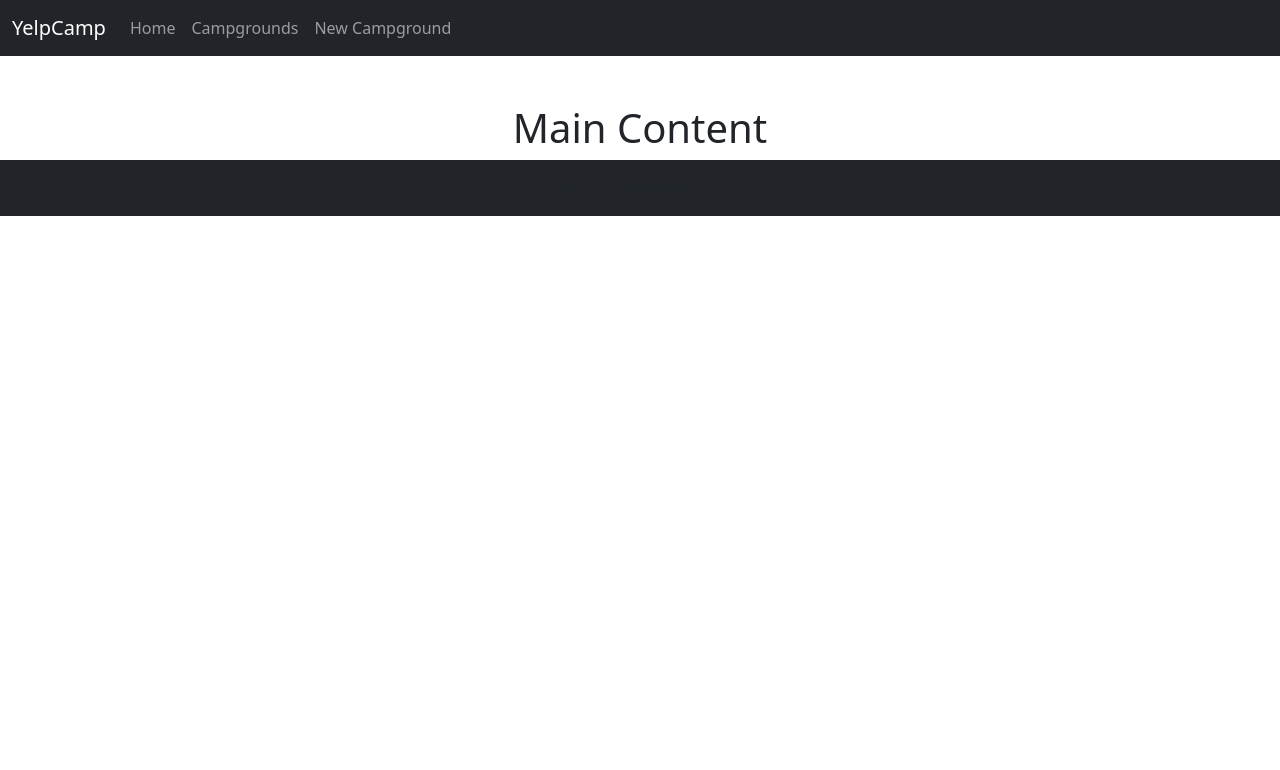
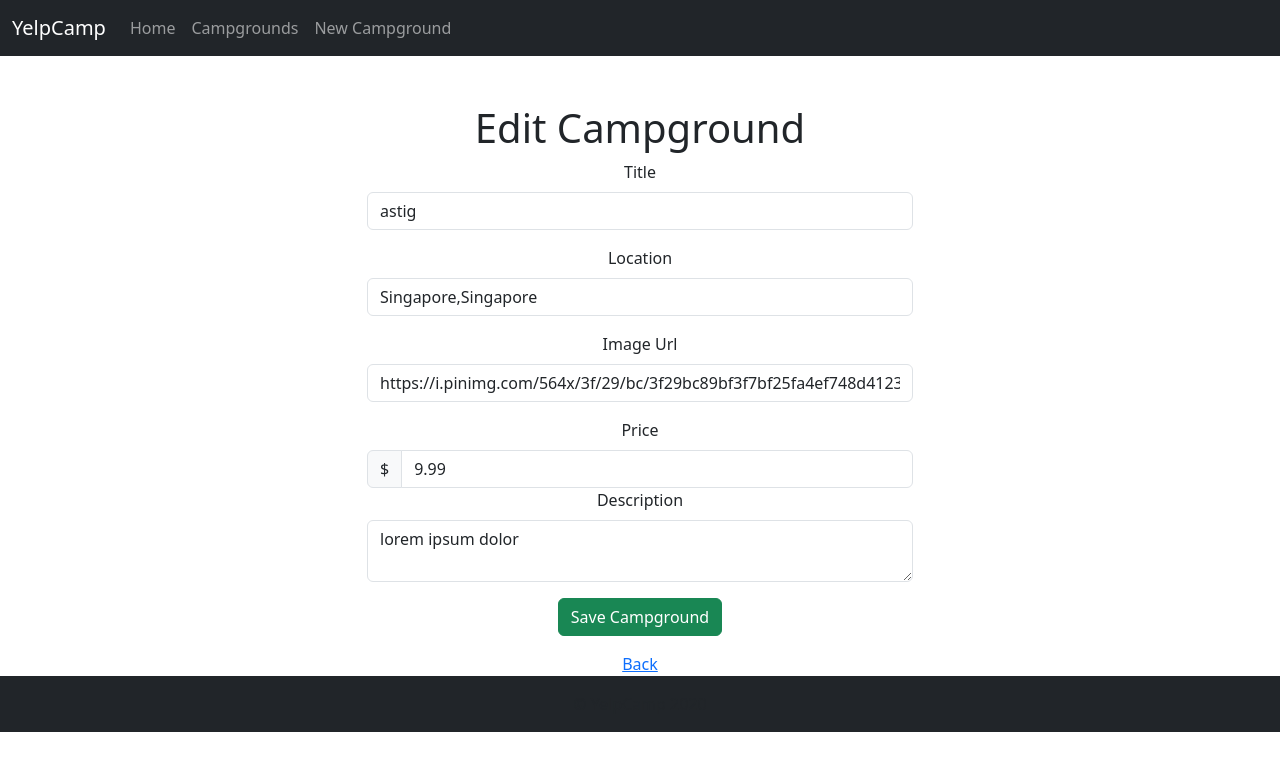
Before and after one commit to fafansin/yelp, a React (Create React App) app in the folder client/: page /campgrounds/1/edit in a window 1280 px wide. Shown: the top 770 px of the page. Built offline with nearby package versions, Linux system fonts and the light colour scheme.

Commit message:
converted all campground pages from ejs to jsx

```diff
--- a/client/src/App.js
+++ b/client/src/App.js
@@ -1,13 +1,14 @@
 import './App.css';
 import Header from './components/Header';
 import Footer from './components/Footer';
+import { Outlet } from 'react-router-dom';
 
 function App() {
   return (
     <div className="App">
       <Header/>
-      <main class="container mt-5">
-          <h1>Main Content</h1>
+      <main className="container mt-5">
+        <Outlet />
       </main>
       <Footer />
     </div>
--- /dev/null
+++ b/client/src/components/Campground.jsx
@@ -0,0 +1,25 @@
+import React from 'react'
+
+function Campground({campground}) {
+  return (
+    <div className="card mb-3">
+      <div className="row">
+        <div className="col-md-4">
+            <img src={campground.image} className="img-fluid" alt={campground.title}/>
+        </div>
+        <div className="col-md-8">
+          <div className="card-body">
+            <h5 className="card-title">{campground.title}</h5>
+            <p className="card-text">{campground.description}</p>
+            <p className="card-text">
+              <small className="text-muted">{campground.location}</small>
+            </p>
+            <a className="btn btn-primary" href={`/campgrounds/${campground.id}`}>View {campground.title}</a>
+          </div>
+        </div>
+      </div>
+    </div>
+  )
+}
+
+export default Campground
--- a/client/src/components/Footer.jsx
+++ b/client/src/components/Footer.jsx
@@ -2,9 +2,9 @@ import React from 'react'
 
 function Footer() {
   return (
-    <footer class="footer bg-dark py-3 mt-auto">
-      <div class="container">
-        <span class="text-muted">&copy; YelpCamp 2020</span>
+    <footer className="footer bg-dark py-3 mt-auto">
+      <div className="container">
+        <span className="text-muted">&copy; YelpCamp 2020</span>
       </div>
     </footer>
   )
--- a/client/src/index.js
+++ b/client/src/index.js
@@ -1,15 +1,59 @@
 import React from 'react';
 import ReactDOM from 'react-dom/client';
+import reportWebVitals from './reportWebVitals';
+import { createBrowserRouter, RouterProvider} from 'react-router-dom';
 import './index.css';
+import 'bootstrap/dist/css/bootstrap.min.css';
+
 import App from './App';
-import reportWebVitals from './reportWebVitals';
-import 'bootstrap/dist/css/bootstrap.min.css'
+import Error from './pages/Error';
+import Index from './pages/Index';
+import New from './pages/New';
+import Show from './pages/Show';
+import Edit from './pages/Edit';
+
+function getCampgrounds(){
+  return [
+    {
+      id:1001,
+      title:"astig",
+      image:'https://i.pinimg.com/564x/3f/29/bc/3f29bc89bf3f7bf25fa4ef748d412385.jpg',
+      price:9.99,
+      description:'lorem ipsum dolor',
+      location:'Singapore,Singapore'
+    },
+  ]
+}
+
+function getCampground(){
+  return {
+    id:1001,
+    title:"astig",
+    image:'https://i.pinimg.com/564x/3f/29/bc/3f29bc89bf3f7bf25fa4ef748d412385.jpg',
+    price:9.99,
+    description:'lorem ipsum dolor',
+    location:'Singapore,Singapore'
+  };
+}
+
+const router = createBrowserRouter([
+  {
+    path:'/',
+    element:<App />,
+    errorPage:<Error />,
+    children:[
+      { index:true, element: <Index />, loader:getCampgrounds},
+      { path:"/campgrounds/new", element: <New />},
+      { path:"/campgrounds/:id", element: <Show />, loader:getCampground},
+      { path:"/campgrounds/:id/edit", element: <Edit />, loader:getCampground},
+    ]
+  }
+])
+
 
 const root = ReactDOM.createRoot(document.getElementById('root'));
 root.render(
-  <React.StrictMode>
-    <App />
-  </React.StrictMode>
+  <RouterProvider router={router}/>
 );
 
 // If you want to start measuring performance in your app, pass a function
--- /dev/null
+++ b/client/src/pages/Edit.jsx
@@ -0,0 +1,65 @@
+import React from 'react';
+import { useLoaderData } from 'react-router-dom';
+
+function Edit() {
+
+  const campground = useLoaderData();
+  return (
+    <div className="Edit row">
+      <h1 className="text-center">Edit Campground</h1>
+      <div className="col-6 offset-3">
+          <form action={`/campgrounds/${campground.id}/?_method=PUT`} method="POST">
+              <div className="mb-3">
+                  <label className="form-label" for="title">Title</label>
+                  <input className="form-control"
+                    type="text" name="title"
+                    id="title"
+                    placeholder="Campground Title"
+                    value={campground.title}/>
+              </div>
+              <div className="mb-3">
+                  <label className="form-label" for="location">Location</label>
+                  <input className="form-control"
+                    type="text"
+                    name="location"
+                    id="location"
+                    placeholder="Location"
+                    value={campground.location}/>
+              </div>
+              <div className="mb-3">
+                  <label className="form-label" for="image">Image Url</label>
+                  <input className="form-control"
+                    type="text"
+                    name="image"
+                    id="image"
+                    placeholder="Image"
+                    value={campground.image}/>
+              </div>
+              <div className="mb-r">
+                  <label className="form-label" for="price">Price</label>
+                  <div className="input-group">
+                      <span className="input-group-text">$</span>
+                      <input type="text"
+                        name="price"
+                        id="price"
+                        className="form-control"
+                        placeholder="0.00"
+                        value={campground.price}/>
+                  </div>
+              </div>
+              <div className="mb-3">
+                  <label className="form-label" for="description">Description</label>
+                  <textarea className="form-control" name="description" id="description"
+                    placeholder="Description">{campground.description}</textarea>
+              </div>
+              <div className="mb-3">
+                  <button className="btn btn-success">Save Campground</button>
+              </div>
+          </form>
+          <a href={`/campgrounds/${campground.id}`}>Back</a>
+      </div>
+    </div>
+  )
+}
+
+export default Edit
--- /dev/null
+++ b/client/src/pages/Error.jsx
@@ -0,0 +1,11 @@
+import React from 'react'
+
+function Error() {
+  return (
+    <div className="Error">
+      <h1>Page not found</h1>
+    </div>
+  )
+}
+
+export default Error
--- /dev/null
+++ b/client/src/pages/Index.jsx
@@ -0,0 +1,18 @@
+import React from 'react';
+import {useLoaderData} from 'react-router-dom';
+import Campground from '../components/Campground';
+
+function Index() {
+  const campgrounds = useLoaderData();
+
+  return (
+    <div className="Campgrounds">
+      <h1>All Campgrounds</h1>
+      {campgrounds.map(campground => (
+        <Campground key={campground.title} campground={campground}/>
+      ))}
+    </div>
+  )
+}
+
+export default Index
--- /dev/null
+++ b/client/src/pages/New.jsx
@@ -0,0 +1,62 @@
+import React from 'react'
+
+function New() {
+  return (
+    <div className="row">
+      <h1 className="text-center">New Campground</h1>
+      <div className="col-6 offset-3">
+          <form action="/campgrounds" method="POST">
+              <div className="mb-3">
+                  <label className="form-label" for="title">Title</label>
+                  <input className="form-control"
+                    type="text"
+                    name="title"
+                    id="title"
+                    placeholder="Campground Title"/>
+              </div>
+              <div className="mb-3">
+                  <label className="form-label" for="location">Location</label>
+                  <input className="form-control"
+                    type="text"
+                    name="location"
+                    id="location"
+                    placeholder="Location"/>
+              </div>
+              <div className="mb-3">
+                  <label className="form-label" for="image">Image Url</label>
+                  <input className="form-control"
+                    type="text"
+                    name="image"
+                    id="image"
+                    placeholder="Image"/>
+              </div>
+              <div className="mb-r">
+                  <label className="form-label" for="price">Price</label>
+                  <div className="input-group">
+                      <span className="input-group-text">$</span>
+                      <input type="text"
+                        name="price"
+                        id="price"
+                        className="form-control"
+                        placeholder="0.00"/>
+                  </div>
+              </div>
+              <div className="mb-3">
+                  <label className="form-label" for="description">Description</label>
+                  <textarea
+                    className="form-control"
+                    name="description"
+                    id="description"
+                    placeholder="Description"></textarea>
+              </div>
+              <div className="mb-3">
+                  <button className="btn btn-success">Add Campground</button>
+              </div>
+          </form>
+          <a href="/campgrounds">All Campgrounds</a>
+      </div>
+    </div>
+  )
+}
+
+export default New
--- /dev/null
+++ b/client/src/pages/Show.jsx
@@ -0,0 +1,34 @@
+import React from 'react';
+import { useLoaderData } from 'react-router-dom';
+
+function Show() {
+  const campground = useLoaderData();
+  return (
+    <div className="row">
+      <div className="col-6 offset-3">
+        <div className="card mb-3">
+          <img src={campground.image} className="card-img-top" alt={campground.title}/>
+          <div className="card-body">
+            <h5 className="card-title">{campground.title}</h5>
+            <p className="card-text">{campground.description}</p>
+          </div>
+          <ul className="list-group list-group-flush">
+            <li className="list-group-item text-muted">{campground.location}</li>
+            <li className="list-group-item">${campground.price}/night</li>
+          </ul>
+          <div className="card-body">
+            <a className="card-link btn btn-info" href={`/campgrounds/${campground.id}/edit`}>Edit</a>
+            <form className="d-inline" action={`/campgrounds/${campground.id}/?_method=DELETE`} method="POST">
+              <button className="btn btn-danger">Delete</button>
+            </form>
+          </div>
+          <div className="card-footer text-muted">
+            2 days ago
+          </div>
+        </div>
+      </div>
+    </div>
+  )
+}
+
+export default Show
```
